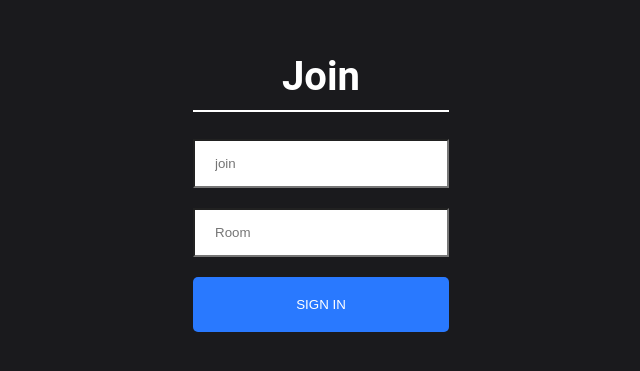
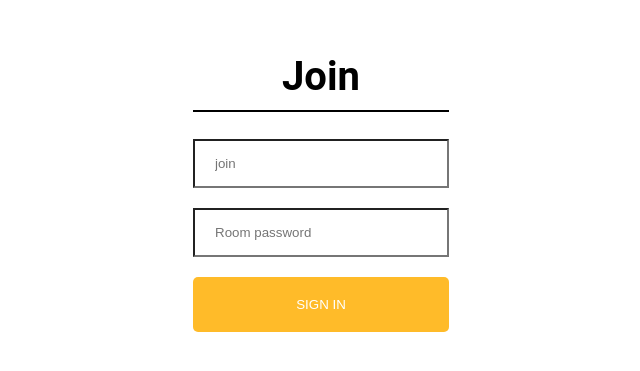
Before and after one commit to sandeepmichael/frontend, a React (Create React App) app: page / in a window 1280 px wide. Shown: the part 221-592 px from the top of the page, without its empty margins (319-959 px from the left). Built offline with nearby package versions, Linux system fonts and the light colour scheme.

Commit message:
modified some styling

```diff
--- a/src/components/Join/Join.css
+++ b/src/components/Join/Join.css
@@ -18,7 +18,7 @@ html, body {
     text-align: center;
     height: 100vh;
     align-items: center;
-    background-color: #1A1A1D;
+    background-color: white;
   }
 
   .joinInnerContainer {
@@ -32,17 +32,17 @@ html, body {
   }
 
   .heading {
-    color: white;
+    color: black;
     font-size: 2.5em;
     padding-bottom: 10px;
-    border-bottom: 2px solid white;
+    border-bottom: 2px solid black;
   }
 
   .button {
       color: #fff !important;
       text-transform: uppercase;
       text-decoration: none;
-      background: #2979FF;
+      background: #ffbb29;
       padding: 20px;
       border-radius: 5px;
       display: inline-block;
--- a/src/components/Join/Join.js
+++ b/src/components/Join/Join.js
@@ -24,7 +24,7 @@ const onRoomchange = (event) =>  {
                  <input placeholder='join' className="joinInput" type="text" onChange={onNamechange} />
              </div>
              <div>
-             <input placeholder='Room' className="joinInput mt-20" type="text" onChange={onRoomchange} />
+             <input placeholder='Room password' className="joinInput mt-20" type="text" onChange={onRoomchange} />
              </div>
               <Link onClick={event => (!name || !room) ? event.preventDefault() : null}  to={`/chat?name=${name}&room=${room}`}>
               <button className="button mt-20" type="submit">Sign in</button>
```
Also changed, not shown: src/components/Chat/Chat.css (line endings or trailing spaces).
